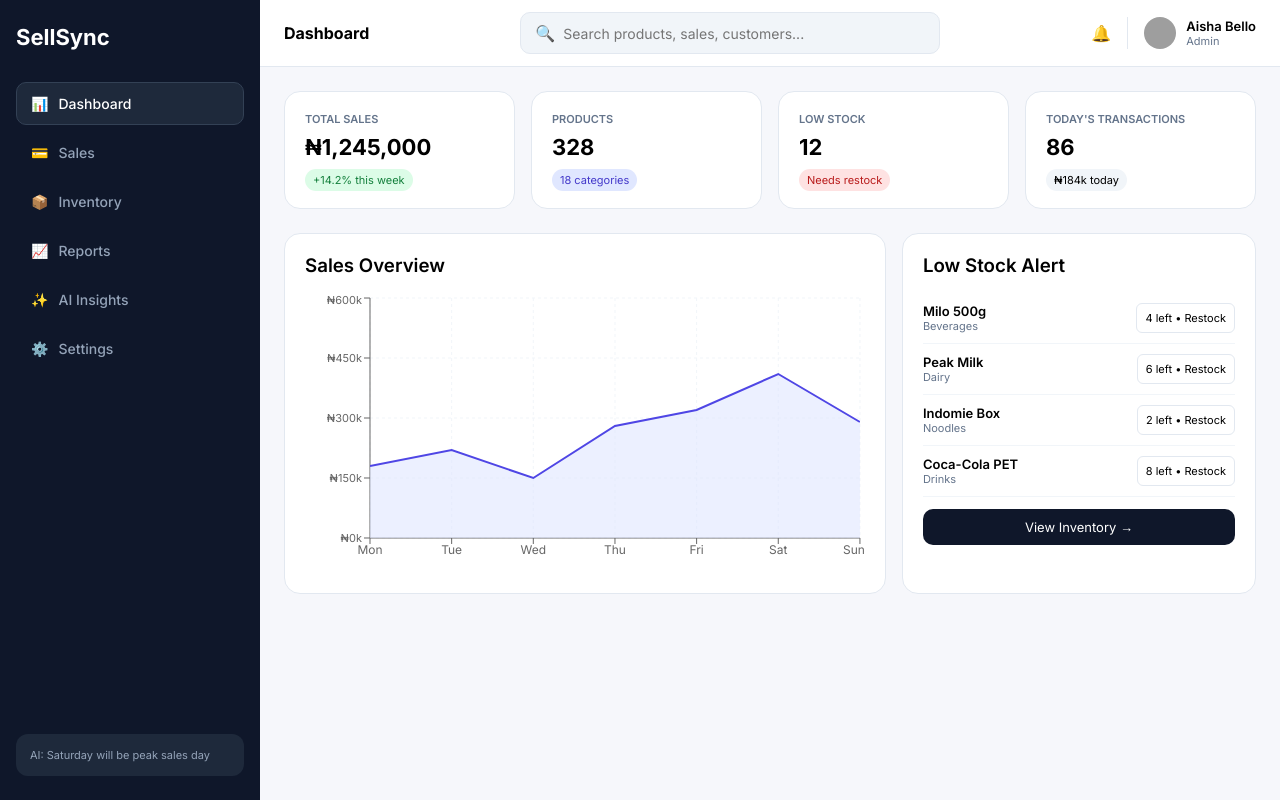
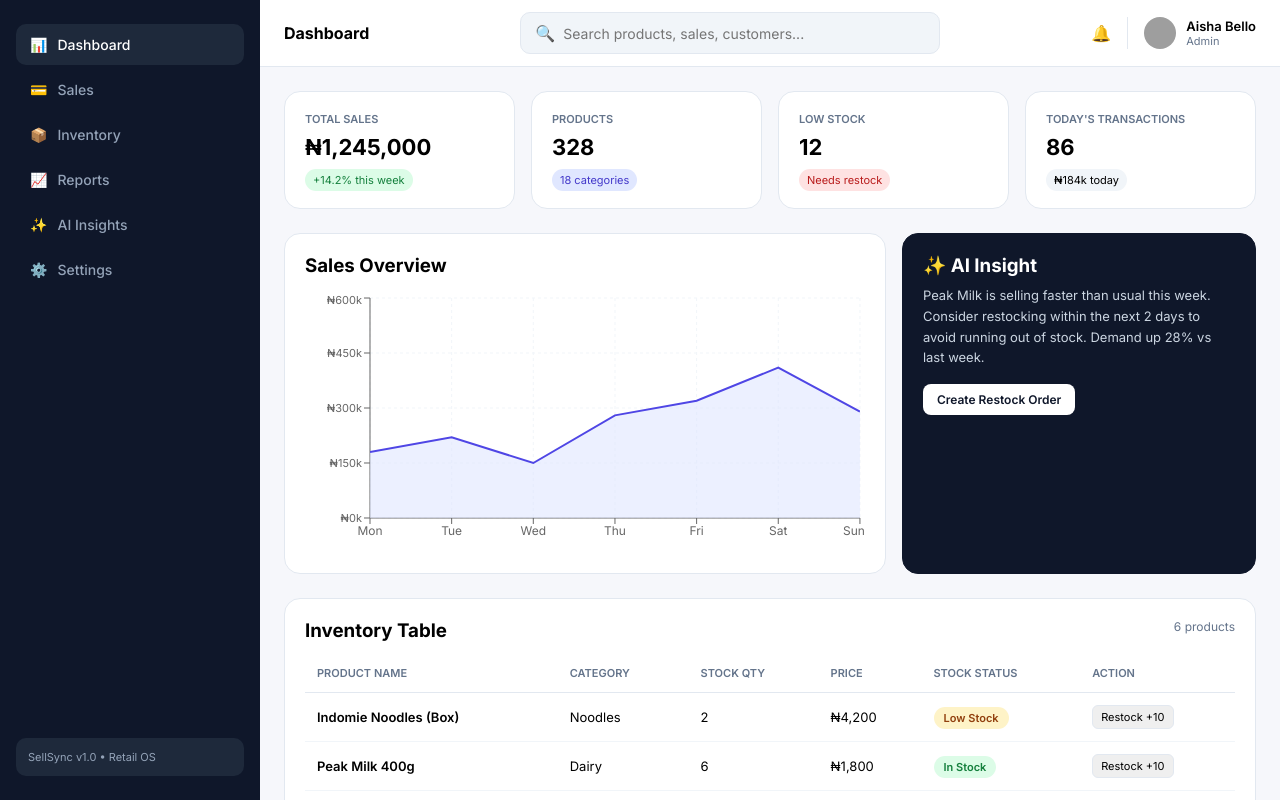
Before and after one commit to francisyakubu563-lab/Sellsync, a React (Vite) app: page / in a window 1280 px wide. Shown: the top 800 px of the page. Built offline with nearby package versions, Linux system fonts and the light colour scheme; grey boxes are pictures that could not be loaded.

Commit message:
Refactor inventory management in App component
Refactor App component to use initial inventory and remove unused salesByCat data.

```diff
--- a/src/App.jsx
+++ b/src/App.jsx
@@ -1,5 +1,5 @@
 import { useState, useMemo } from 'react'
-import { AreaChart, Area, BarChart, Bar, XAxis, YAxis, CartesianGrid, Tooltip, ResponsiveContainer } from 'recharts'
+import { AreaChart, Area, XAxis, YAxis, CartesianGrid, Tooltip, ResponsiveContainer } from 'recharts'
 
 const salesData = [
   { name: 'Mon', sales: 180000 }, { name: 'Tue', sales: 220000 },
@@ -7,115 +7,106 @@ const salesData = [
   { name: 'Fri', sales: 320000 }, { name: 'Sat', sales: 410000 },
   { name: 'Sun', sales: 290000 },
 ]
-const salesByCat = [{name:'Drinks',value:320},{name:'Noodles',value:280},{name:'Dairy',value:180},{name:'Beverages',value:240}]
+
+const initialInventory = [
+  { id:1, product: 'Indomie Noodles (Box)', category: 'Noodles', stock: 2, price: 4200 },
+  { id:2, product: 'Peak Milk 400g', category: 'Dairy', stock: 6, price: 1800 },
+  { id:3, product: 'Dettol Antiseptic 500ml', category: 'Hygiene', stock: 4, price: 2500 },
+  { id:4, product: 'Coca-Cola PET 50cl', category: 'Drinks', stock: 18, price: 300 },
+  { id:5, product: 'Milo 500g', category: 'Beverages', stock: 3, price: 3500 },
+  { id:6, product: 'Golden Morn 500g', category: 'Cereals', stock: 15, price: 1900 },
+]
+
+const getStatus = (stock) => stock <= 0 ? 'Out of Stock' : stock <= 5 ? 'Low Stock' : 'In Stock'
+const getStatusColor = (stock) => stock <= 0 ? {bg:'#fee2e2',c:'#b91c1c'} : stock <=5 ? {bg:'#fef3c7',c:'#92400e'} : {bg:'#dcfce7',c:'#15803d'}
+
+function Sidebar({active,setActive}) {
+  const menu=[{id:'Dashboard',icon:'📊'},{id:'Sales',icon:'💳'},{id:'Inventory',icon:'📦'},{id:'Reports',icon:'📈'},{id:'AI Insights',icon:'✨'},{id:'Settings',icon:'⚙️'}]
+  return <aside className="sidebar">{menu.map(m=><div key={m.id} onClick={()=>setActive(m.id)} className="menuItem" style={{background:active===m.id?'#1e293b':'',color:active===m.id?'white':'#94a3b8'}}><span>{m.icon}</span>{m.id}</div>)}
+    <div style={{marginTop:'auto',background:'#1e293b',padding:12,borderRadius:10,fontSize:11,color:'#94a3b8'}}>SellSync v1.0 • Retail OS</div>
+  </aside>
+}
 
 export default function App() {
-  const [active, setActive] = useState('Dashboard')
-  const [search, setSearch] = useState('')
-  const [showNotif, setShowNotif] = useState(false)
-  const [toast, setToast] = useState('')
-  const [inventory, setInventory] = useState([
-    { id:1, product: 'Milo 500g', stock: 4, category: 'Beverages', price: 2500 },
-    { id:2, product: 'Peak Milk', stock: 6, category: 'Dairy', price: 1800 },
-    { id:3, product: 'Indomie Box', stock: 2, category: 'Noodles', price: 4200 },
-    { id:4, product: 'Coca-Cola PET', stock: 8, category: 'Drinks', price: 300 },
-    { id:5, product: 'Golden Morn', stock: 15, category: 'Cereals', price: 1900 },
-  ])
-  const [transactions] = useState([
-    { id:'#TRX-8821', customer:'Tunde Ola', amount:42000, status:'Completed' },
-    { id:'#TRX-8820', customer:'Blessing J.', amount:15500, status:'Completed' },
-    { id:'#TRX-8819', customer:'Musa Ibrahim', amount:8300, status:'Pending' },
-  ])
-
-  const showToast = (m) => { setToast(m); setTimeout(()=>setToast(''), 2500) }
-  const filteredInv = useMemo(()=> inventory.filter(i=> i.product.toLowerCase().includes(search.toLowerCase())), [search, inventory])
-
-  const menu = [
-    { id: 'Dashboard', icon: '📊' }, { id: 'Sales', icon: '💳' },
-    { id: 'Inventory', icon: '📦' }, { id: 'Reports', icon: '📈' },
-    { id: 'AI Insights', icon: '✨' }, { id: 'Settings', icon: '⚙️' },
-  ]
+  const [active,setActive]=useState('Dashboard')
+  const [search,setSearch]=useState('')
+  const [showNotif,setShowNotif]=useState(false)
+  const [toast,setToast]=useState('')
+  const [inventory,setInventory]=useState(initialInventory)
+  const showToast=(m)=>{setToast(m); setTimeout(()=>setToast(''),2500)}
+  const filtered=useMemo(()=>inventory.filter(i=>i.product.toLowerCase().includes(search.toLowerCase())),[search,inventory])
 
   return (
     <>
       <style>{`
         @import url('https://fonts.googleapis.com/css2?family=Inter:wght@400;500;600;700&display=swap');
         *{margin:0;padding:0;box-sizing:border-box;font-family:Inter,sans-serif}
-        body{background:#f6f7fb}
-       .layout{display:flex;min-height:100vh}
-       .sidebar{width:260px;background:#0f172a;color:white;padding:24px 16px;position:fixed;height:100vh;z-index:20;display:flex;flex-direction:column}
+        .layout{display:flex;min-height:100vh;background:#f6f7fb}
+        .sidebar{width:260px;background:#0f172a;color:white;padding:24px 16px;position:fixed;height:100vh;z-index:20;display:flex;flex-direction:column;gap:4px}
         .main{flex:1;margin-left:260px;min-width:0}
         .topbar{background:white;border-bottom:1px solid #e2e8f0;padding:12px 24px;display:flex;align-items:center;justify-content:space-between;gap:12px;position:sticky;top:0;z-index:10}
         .search{flex:1;max-width:420px;display:flex;align-items:center;background:#f1f5f9;border:1px solid #e2e8f0;border-radius:10px;padding:10px 14px;gap:8px}
         .search input{border:0;background:transparent;outline:none;width:100%;font-size:14px}
-       .search:focus-within{border-color:#4f46e5;background:white}
         .cards{display:grid;grid-template-columns:repeat(4,1fr);gap:16px;padding:24px}
         .card{background:white;border:1px solid #e2e8f0;border-radius:16px;padding:20px;cursor:pointer;transition:.2s}
         .card:hover{transform:translateY(-2px);box-shadow:0 8px 24px rgba(0,0,0,.06)}
         .box{background:white;border:1px solid #e2e8f0;border-radius:16px;padding:20px}
         .grid2{display:grid;grid-template-columns:1.7fr 1fr;gap:16px;padding:0 24px 24px}
-       .btn{background:#0f172a;color:white;border:0;padding:10px 16px;border-radius:10px;font-size:13px;cursor:pointer}
-       .btn:hover{background:#1e293b}
-       .menuItem{padding:12px 14px;border-radius:10px;cursor:pointer;margin-bottom:6px;display:flex;gap:10px;align-items:center;font-size:14px;font-weight:500;transition:.2s}
-       .toast{position:fixed;bottom:24px;left:50%;transform:translateX(-50%);background:#0f172a;color:white;padding:12px 20px;border-radius:10px;font-size:13px;z-index:50}
+        .menuItem{padding:12px 14px;border-radius:10px;cursor:pointer;display:flex;gap:10px;align-items:center;font-size:14px;font-weight:500}
+        .menuItem:hover{background:#1e293b;color:white}
         table{width:100%;border-collapse:collapse;font-size:13px}
         th{color:#64748b;font-weight:600;text-align:left;padding:12px;border-bottom:1px solid #e2e8f0;font-size:11px;text-transform:uppercase}
         td{padding:12px;border-bottom:1px solid #f1f5f9}
+        .toast{position:fixed;bottom:24px;left:50%;transform:translateX(-50%);background:#0f172a;color:white;padding:12px 20px;border-radius:10px;font-size:13px;z-index:50}
         @media(max-width:900px){.cards{grid-template-columns:1fr 1fr}.grid2{grid-template-columns:1fr}.sidebar{display:none}.main{margin-left:0}}
       `}</style>
 
       <div className="layout">
-        <aside className="sidebar">
-          <h1 style={{fontSize:'22px',fontWeight:'700',marginBottom:'32px'}}>SellSync</h1>
-          <div style={{flex:1}}>{menu.map(m=><div key={m.id} onClick={()=>setActive(m.id)} className="menuItem" style={{background:active===m.id?'#1e293b':'transparent',color:active===m.id?'white':'#94a3b8',border:active===m.id?'1px solid #334155':'1px solid transparent'}}><span>{m.icon}</span>{m.id}</div>)}</div>
-          <div style={{background:'#1e293b',padding:'14px',borderRadius:'12px',fontSize:'11px',color:'#94a3b8'}}>AI: Saturday will be peak sales day</div>
-        </aside>
-
+        <Sidebar active={active} setActive={setActive} />
         <main className="main">
           <div className="topbar">
             <div style={{fontWeight:700}}>{active}</div>
             <div className="search"><span>🔍</span><input value={search} onChange={e=>setSearch(e.target.value)} placeholder="Search products, sales, customers..." /></div>
-            <div style={{display:'flex',alignItems:'center',gap:'16px'}}>
-              <div style={{position:'relative'}}><div onClick={()=>setShowNotif(!showNotif)} style={{cursor:'pointer'}}>🔔</div>{showNotif && <div style={{position:'absolute',right:0,top:36,width:280,background:'white',border:'1px solid #e2e8f0',borderRadius:12,padding:12,boxShadow:'0 10px 30px rgba(0,0,0,.1)'}}><div style={{fontWeight:600,fontSize:13,marginBottom:8}}>Notifications</div><div style={{fontSize:12,padding:'6px 0'}}>⚠️ Milo 500g low stock</div><div style={{fontSize:12,padding:'6px 0'}}>✅ ₦42k sale - Indomie</div></div>}</div>
-              <div style={{display:'flex',alignItems:'center',gap:10,borderLeft:'1px solid #e2e8f0',paddingLeft:16}}><img src="https://i.pravatar.cc/100?img=33" style={{width:32,height:32,borderRadius:'50%'}} /><div><div style={{fontSize:13,fontWeight:600}}>Aisha Bello</div><div style={{fontSize:11,color:'#64748b'}}>Admin</div></div></div>
+            <div style={{display:'flex',gap:16,alignItems:'center'}}>
+              <div style={{position:'relative'}}><div onClick={()=>setShowNotif(!showNotif)} style={{cursor:'pointer'}}>🔔</div>{showNotif && <div style={{position:'absolute',right:0,top:36,width:280,background:'white',border:'1px solid #e2e8f0',borderRadius:12,padding:12,boxShadow:'0 10px 30px rgba(0,0,0,.1)',fontSize:12}}><b>Notifications</b><div style={{marginTop:8}}>⚠️ Milo 500g low (3 left)</div><div>✅ New sale ₦42k - Indomie</div></div>}</div>
+              <div style={{display:'flex',gap:10,alignItems:'center',borderLeft:'1px solid #e2e8f0',paddingLeft:16}}><img src="https://i.pravatar.cc/100?img=33" style={{width:32,height:32,borderRadius:'50%'}}/><div><div style={{fontSize:13,fontWeight:600}}>Aisha Bello</div><div style={{fontSize:11,color:'#64748b'}}>Admin</div></div></div>
             </div>
           </div>
 
-          {active === 'Dashboard' && (
+          {active==='Dashboard' && (
             <>
               <div className="cards">
-                <div className="card" onClick={()=>showToast('Opening sales details')}><div style={{fontSize:11,color:'#64748b',fontWeight:600}}>TOTAL SALES</div><div style={{fontSize:22,fontWeight:700,margin:'8px 0'}}>₦1,245,000</div><span style={{background:'#dcfce7',color:'#15803d',padding:'4px 8px',borderRadius:20,fontSize:11}}>+14.2% this week</span></div>
-                <div className="card" onClick={()=>setActive('Inventory')}><div style={{fontSize:11,color:'#64748b',fontWeight:600}}>PRODUCTS</div><div style={{fontSize:22,fontWeight:700,margin:'8px 0'}}>328</div><span style={{background:'#e0e7ff',color:'#4338ca',padding:'4px 8px',borderRadius:20,fontSize:11}}>18 categories</span></div>
-                <div className="card" onClick={()=>setActive('Inventory')}><div style={{fontSize:11,color:'#64748b',fontWeight:600}}>LOW STOCK</div><div style={{fontSize:22,fontWeight:700,margin:'8px 0'}}>12</div><span style={{background:'#fee2e2',color:'#b91c1c',padding:'4px 8px',borderRadius:20,fontSize:11}}>Needs restock</span></div>
-                <div className="card" onClick={()=>setActive('Sales')}><div style={{fontSize:11,color:'#64748b',fontWeight:600}}>TODAY'S TRANSACTIONS</div><div style={{fontSize:22,fontWeight:700,margin:'8px 0'}}>86</div><span style={{background:'#f1f5f9',padding:'4px 8px',borderRadius:20,fontSize:11}}>₦184k today</span></div>
+                <div className="card"><div style={{fontSize:11,color:'#64748b',fontWeight:600}}>TOTAL SALES</div><div style={{fontSize:22,fontWeight:700,margin:'8px 0'}}>₦1,245,000</div><span style={{background:'#dcfce7',color:'#15803d',padding:'4px 8px',borderRadius:20,fontSize:11}}>+14.2% this week</span></div>
+                <div className="card"><div style={{fontSize:11,color:'#64748b',fontWeight:600}}>PRODUCTS</div><div style={{fontSize:22,fontWeight:700,margin:'8px 0'}}>328</div><span style={{background:'#e0e7ff',color:'#4338ca',padding:'4px 8px',borderRadius:20,fontSize:11}}>18 categories</span></div>
+                <div className="card"><div style={{fontSize:11,color:'#64748b',fontWeight:600}}>LOW STOCK</div><div style={{fontSize:22,fontWeight:700,margin:'8px 0'}}>12</div><span style={{background:'#fee2e2',color:'#b91c1c',padding:'4px 8px',borderRadius:20,fontSize:11}}>Needs restock</span></div>
+                <div className="card"><div style={{fontSize:11,color:'#64748b',fontWeight:600}}>TODAY'S TRANSACTIONS</div><div style={{fontSize:22,fontWeight:700,margin:'8px 0'}}>86</div><span style={{background:'#f1f5f9',padding:'4px 8px',borderRadius:20,fontSize:11}}>₦184k today</span></div>
               </div>
+
               <div className="grid2">
-                <div className="box"><h3 style={{fontWeight:600,marginBottom:16}}>Sales Overview</h3><ResponsiveContainer width="100%" height={280}><AreaChart data={salesData}><CartesianGrid strokeDasharray="3 3" stroke="#f1f5f9" /><XAxis dataKey="name" tick={{fontSize:12}} /><YAxis tick={{fontSize:11}} tickFormatter={v=>`₦${v/1000}k`} /><Tooltip /><Area dataKey="sales" stroke="#4f46e5" fill="#e0e7ff" strokeWidth={2} /></AreaChart></ResponsiveContainer></div>
-                <div className="box"><h3 style={{fontWeight:600,marginBottom:16}}>Low Stock Alert</h3>{filteredInv.slice(0,4).map((i,idx)=><div key={idx} style={{display:'flex',justifyContent:'space-between',padding:'10px 0',borderBottom:'1px solid #f1f5f9'}}><div><div style={{fontSize:13,fontWeight:600}}>{i.product}</div><div style={{fontSize:11,color:'#64748b'}}>{i.category}</div></div><button onClick={()=>{setInventory(inventory.map(x=>x.id===i.id?{...x,stock:x.stock+10}:x)); showToast(`${i.product} restocked`)}} style={{border:'1px solid #e2e8f0',background:'white',borderRadius:6,padding:'4px 8px',fontSize:11,cursor:'pointer'}}>{i.stock} left • Restock</button></div>)}<button className="btn" style={{width:'100%',marginTop:12}} onClick={()=>setActive('Inventory')}>View Inventory →</button></div>
+                <div className="box"><h3 style={{marginBottom:16}}>Sales Overview</h3><ResponsiveContainer width="100%" height={260}><AreaChart data={salesData}><CartesianGrid strokeDasharray="3 3" stroke="#f1f5f9"/><XAxis dataKey="name" tick={{fontSize:12}}/><YAxis tickFormatter={v=>`₦${v/1000}k`} tick={{fontSize:11}}/><Tooltip/><Area dataKey="sales" stroke="#4f46e5" fill="#e0e7ff" strokeWidth={2}/></AreaChart></ResponsiveContainer></div>
+
+                <div className="box" style={{background:'#0f172a',color:'white',borderColor:'#0f172a'}}>
+                  <h3 style={{marginBottom:8}}>✨ AI Insight</h3>
+                  <p style={{fontSize:13,lineHeight:1.6,color:'#cbd5e1'}}>Peak Milk is selling faster than usual this week. Consider restocking within the next 2 days to avoid running out of stock. Demand up 28% vs last week.</p>
+                  <button onClick={()=>showToast('AI restock order created')} style={{marginTop:16,background:'white',color:'#0f172a',border:0,padding:'8px 14px',borderRadius:8,fontSize:12,cursor:'pointer',fontWeight:600}}>Create Restock Order</button>
+                </div>
+              </div>
+
+              <div style={{padding:'0 24px 24px'}}>
+                <div className="box">
+                  <div style={{display:'flex',justifyContent:'space-between',marginBottom:12}}><h3>Inventory Table</h3><span style={{fontSize:12,color:'#64748b'}}>{filtered.length} products</span></div>
+                  <table>
+                    <thead><tr><th>Product Name</th><th>Category</th><th>Stock Qty</th><th>Price</th><th>Stock Status</th><th>Action</th></tr></thead>
+                    <tbody>{filtered.map(item=>{const s=getStatusColor(item.stock); return <tr key={item.id}><td style={{fontWeight:600}}>{item.product}</td><td>{item.category}</td><td>{item.stock}</td><td>₦{item.price.toLocaleString()}</td><td><span style={{background:s.bg,color:s.c,padding:'4px 10px',borderRadius:20,fontSize:11,fontWeight:600}}>{getStatus(item.stock)}</span></td><td><button onClick={()=>setInventory(inventory.map(x=>x.id===item.id?{...x,stock:x.stock+10}:x))} style={{border:'1px solid #e2e8f0',padding:'4px 8px',borderRadius:6,cursor:'pointer',fontSize:11}}>Restock +10</button></td></tr>})}</tbody>
+                  </table>
+                </div>
               </div>
             </>
           )}
 
-          {active === 'Sales' && (
-            <div style={{padding:24}}><div className="box"><h3 style={{marginBottom:16}}>Recent Transactions</h3><table><thead><tr><th>ID</th><th>Customer</th><th>Amount</th><th>Status</th><th>Action</th></tr></thead><tbody>{transactions.map(t=><tr key={t.id}><td>{t.id}</td><td>{t.customer}</td><td>₦{t.amount.toLocaleString()}</td><td><span style={{background: t.status==='Completed'?'#dcfce7':'#fef3c7',padding:'4px 8px',borderRadius:20,fontSize:11}}>{t.status}</span></td><td><button onClick={()=>showToast(`Viewing ${t.id}`)} style={{border:0,background:'#f1f5f9',padding:'6px 10px',borderRadius:6,cursor:'pointer'}}>View</button></td></tr>)}</tbody></table></div></div>
+          {active!=='Dashboard' && (
+            <div style={{padding:24}}><div className="box" style={{textAlign:'center',padding:60}}><h2>{active}</h2><p style={{color:'#64748b',fontSize:13,marginTop:8}}>{active} module ready for backend integration.</p><button onClick={()=>setActive('Dashboard')} style={{marginTop:16,background:'#0f172a',color:'white',border:0,padding:'10px 16px',borderRadius:10,cursor:'pointer'}}>← Back to Dashboard</button></div></div>
           )}
-
-          {active === 'Inventory' && (
-            <div style={{padding:24}}><div className="box"><div style={{display:'flex',justifyContent:'space-between',marginBottom:16}}><h3>Inventory ({filteredInv.length})</h3><button className="btn" onClick={()=>{const name=prompt('Product name?'); if(name) setInventory([...inventory,{id:Date.now(),product:name,stock:10,category:'New',price:1000}]);}}> + Add Product</button></div><table><thead><tr><th>Product</th><th>Category</th><th>Price</th><th>Stock</th><th>Actions</th></tr></thead><tbody>{filteredInv.map(item=><tr key={item.id}><td style={{fontWeight:600}}>{item.product}</td><td>{item.category}</td><td>₦{item.price.toLocaleString()}</td><td><span style={{background:item.stock<10?'#fee2e2':'#dcfce7',padding:'4px 8px',borderRadius:20,fontSize:11}}>{item.stock}</span></td><td><button onClick={()=>setInventory(inventory.map(x=>x.id===item.id?{...x,stock:x.stock+1}:x))} style={{marginRight:6,border:'1px solid #e2e8f0',padding:'4px 8px',borderRadius:6,cursor:'pointer'}}>+1</button><button onClick={()=>setInventory(inventory.filter(x=>x.id!==item.id))} style={{border:'1px solid #fee2e2',color:'#b91c1c',padding:'4px 8px',borderRadius:6,cursor:'pointer'}}>Delete</button></td></tr>)}</tbody></table></div></div>
-          )}
-
-          {active === 'Reports' && (
-            <div style={{padding:24}}><div className="box"><h3 style={{marginBottom:16}}>Sales by Category</h3><ResponsiveContainer width="100%" height={300}><BarChart data={salesByCat}><CartesianGrid stroke="#f1f5f9"/><XAxis dataKey="name"/><YAxis/><Tooltip/><Bar dataKey="value" fill="#4f46e5" radius={[8,8,0,0]} /></BarChart></ResponsiveContainer><button className="btn" style={{marginTop:16}} onClick={()=>showToast('Report downloaded')}>Download Report</button></div></div>
-          )}
-
-          {active === 'AI Insights' && (
-            <div style={{padding:24}}><div className="box"><h3>✨ AI Predictions</h3><div style={{marginTop:16,display:'grid',gap:12}}><div style={{background:'#f0fdf4',padding:16,borderRadius:12,border:'1px solid #bbf7d0'}}><b>High Demand Predicted:</b> Indomie & Coke will spike this weekend (+32%)</div><div style={{background:'#eff6ff',padding:16,borderRadius:12,border:'1px solid #bfdbfe'}}><b>Restock Suggestion:</b> Order 50 units of Milo before Friday</div><div style={{background:'#fefce8',padding:16,borderRadius:12,border:'1px solid #fde68a'}}><b>Customer Trend:</b> Evening sales up 18% — consider extended hours</div></div></div></div>
-          )}
-
-          {active === 'Settings' && (
-            <div style={{padding:24}}><div className="box" style={{maxWidth:500}}><h3 style={{marginBottom:16}}>Store Settings</h3><label style={{fontSize:12,fontWeight:600}}>Store Name</label><input defaultValue="SellSync Retail" style={{width:'100%',padding:'10px',border:'1px solid #e2e8f0',borderRadius:8,margin:'6px 0 12px'}} /><label style={{fontSize:12,fontWeight:600}}>Currency</label><select style={{width:'100%',padding:'10px',border:'1px solid #e2e8f0',borderRadius:8,margin:'6px 0 12px'}}><option>NGN (₦)</option><option>USD ($)</option></select><button className="btn" style={{width:'100%'}} onClick={()=>showToast('Settings saved')}>Save Changes</button></div></div>
-          )}
-
         </main>
       </div>
       {toast && <div className="toast">✅ {toast}</div>}
```
Lines whose indentation alone changed are shown as unchanged.
